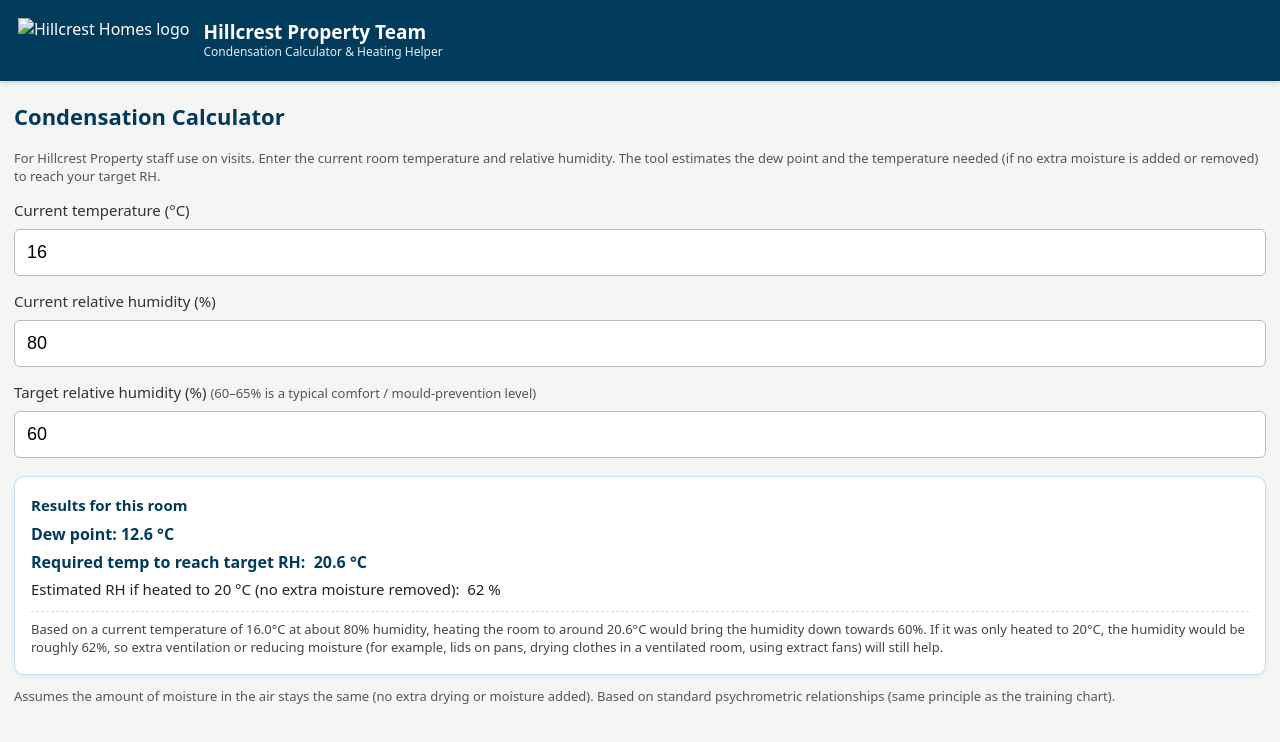
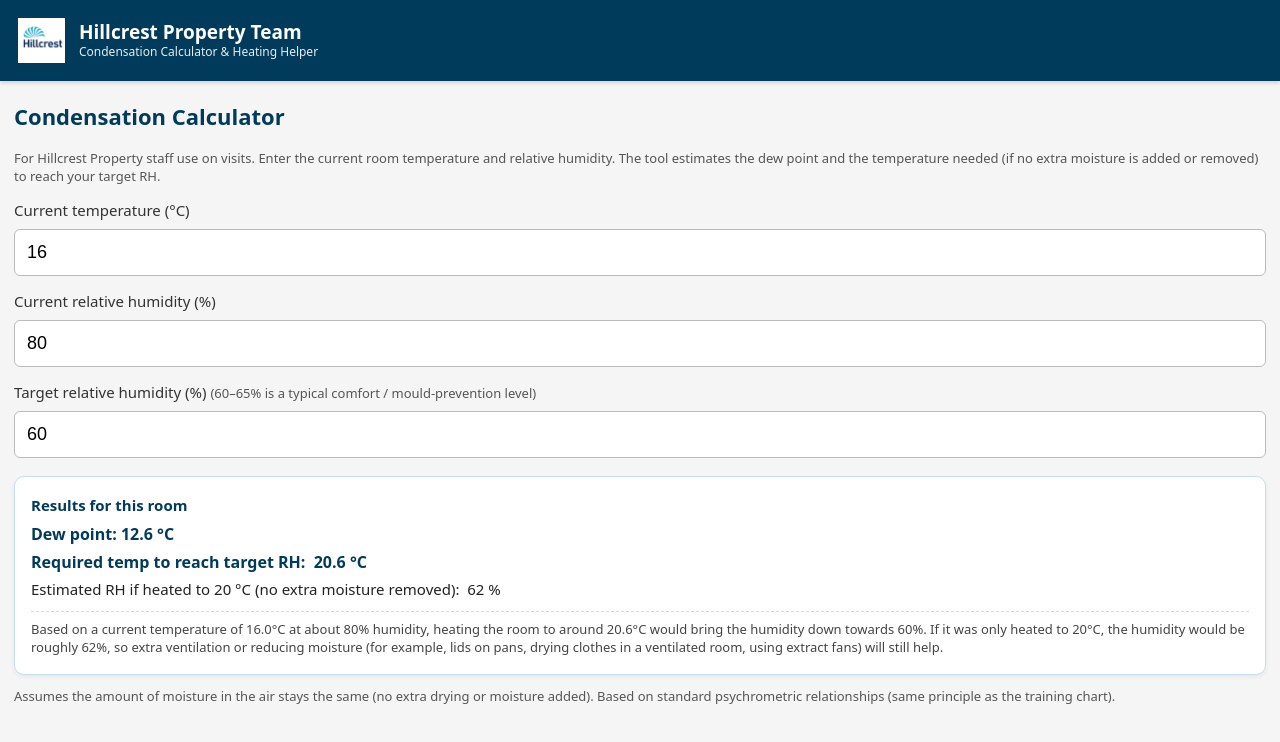
Before and after one commit to rossfindlay23/hillcrest-condensation, a plain HTML site: page index.html in a window 1280 px wide. Drawn offline with Linux system fonts and the light colour scheme.

Commit message:
Update index.html

```diff
--- a/index.html
+++ b/index.html
@@ -137,7 +137,7 @@
 <body>
   <header>
     <!-- Uses the logo file in your repo -->
-    <img src="hillcrest-logo.jpg.jpg" alt="Hillcrest Homes logo">
+    <img src="hillcrest-logo.jpg" alt="Hillcrest Homes logo">
     <div class="title-block">
       <h1>Hillcrest Property Team</h1>
       <span>Condensation Calculator &amp; Heating Helper</span>
```
